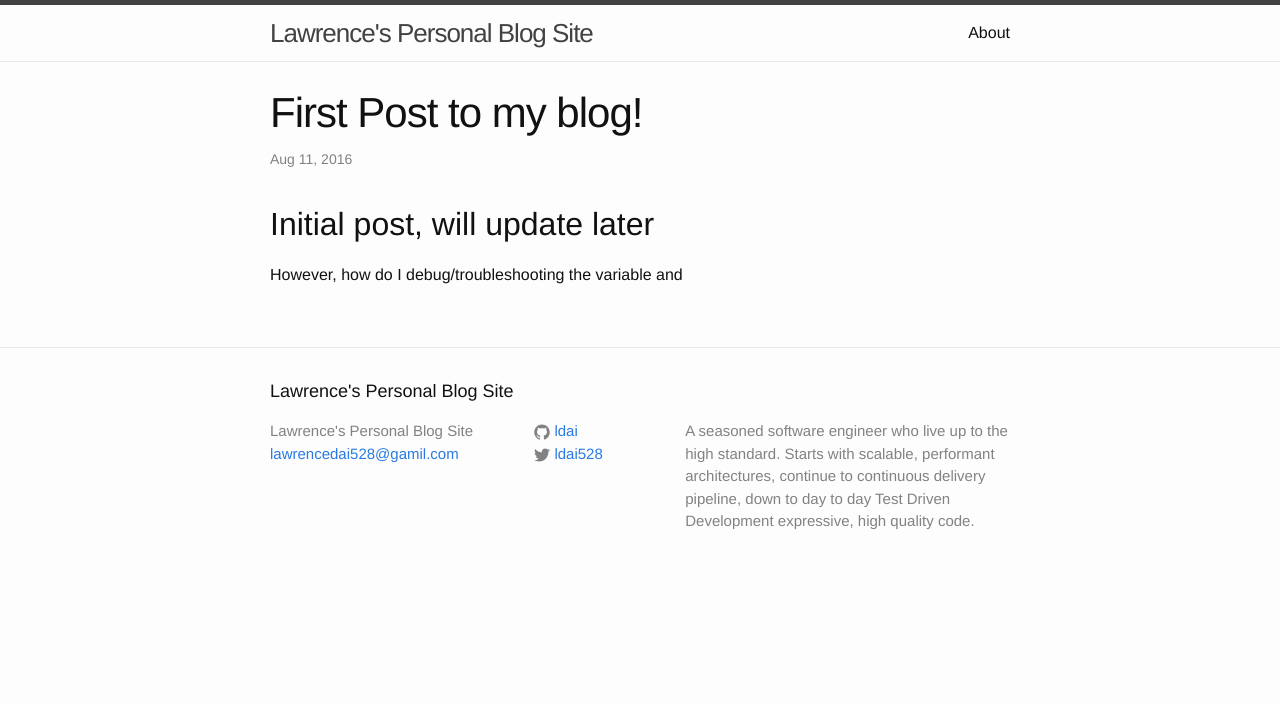
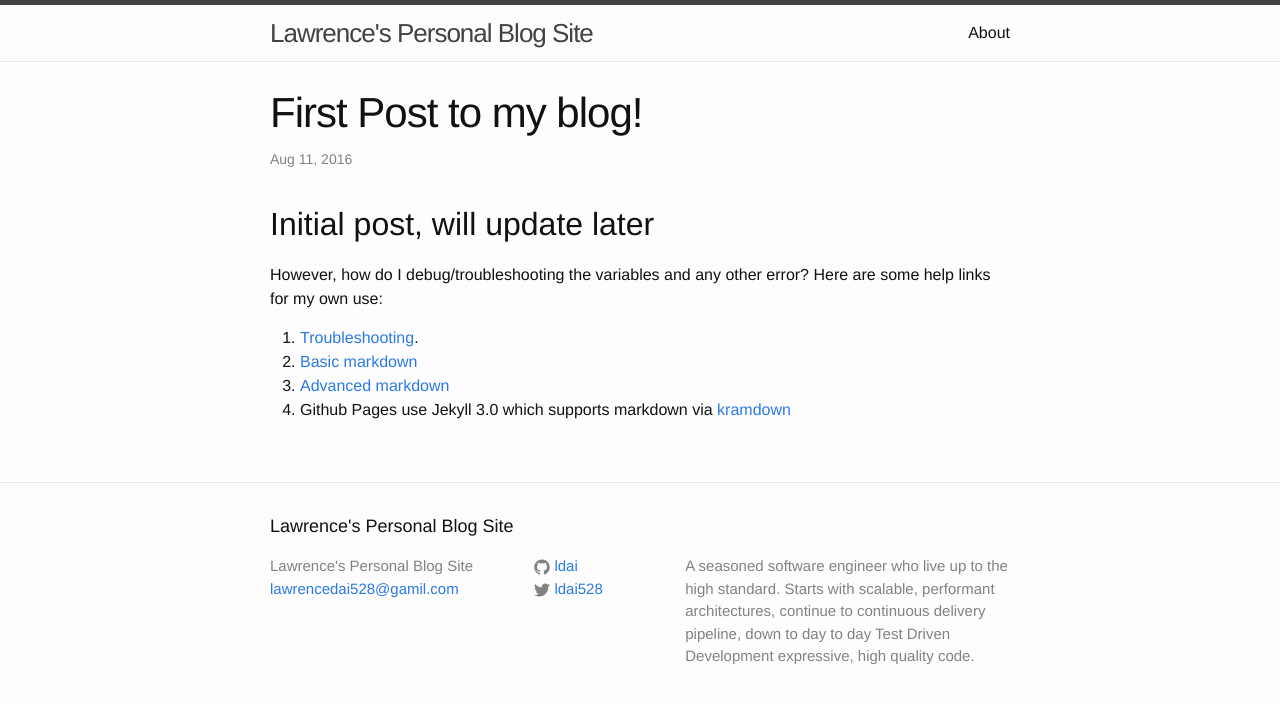
Before and after one commit to ldai/ldai.github.io, a Jekyll site: the page built from _posts/2016-08-11-first-post.markdown, in a window 1280 px wide. Shown: the top 704 px of the page. Built offline with Jekyll 4.4.1, drawn with Linux system fonts in a browser that asks for light colours.

Commit message:
update for first post

```diff
--- a/_posts/2016-08-11-first-post.markdown
+++ b/_posts/2016-08-11-first-post.markdown
@@ -4,4 +4,9 @@ title:  First Post to my blog!
 categories: blog post
 ---
 ## Initial post, will update later
-However, how do I debug/troubleshooting the variable and
+However, how do I debug/troubleshooting the variables and any other error?
+Here are some help links for my own use:
+1. [Troubleshooting](https://help.github.com/articles/troubleshooting-jekyll-builds/).
+2. [Basic markdown](https://help.github.com/articles/basic-writing-and-formatting-syntax/)
+3. [Advanced markdown](https://help.github.com/articles/basic-writing-and-formatting-syntax/)
+4. Github Pages use Jekyll 3.0 which supports markdown via [kramdown](http://kramdown.gettalong.org/quickref.html#quick-reference)
```
